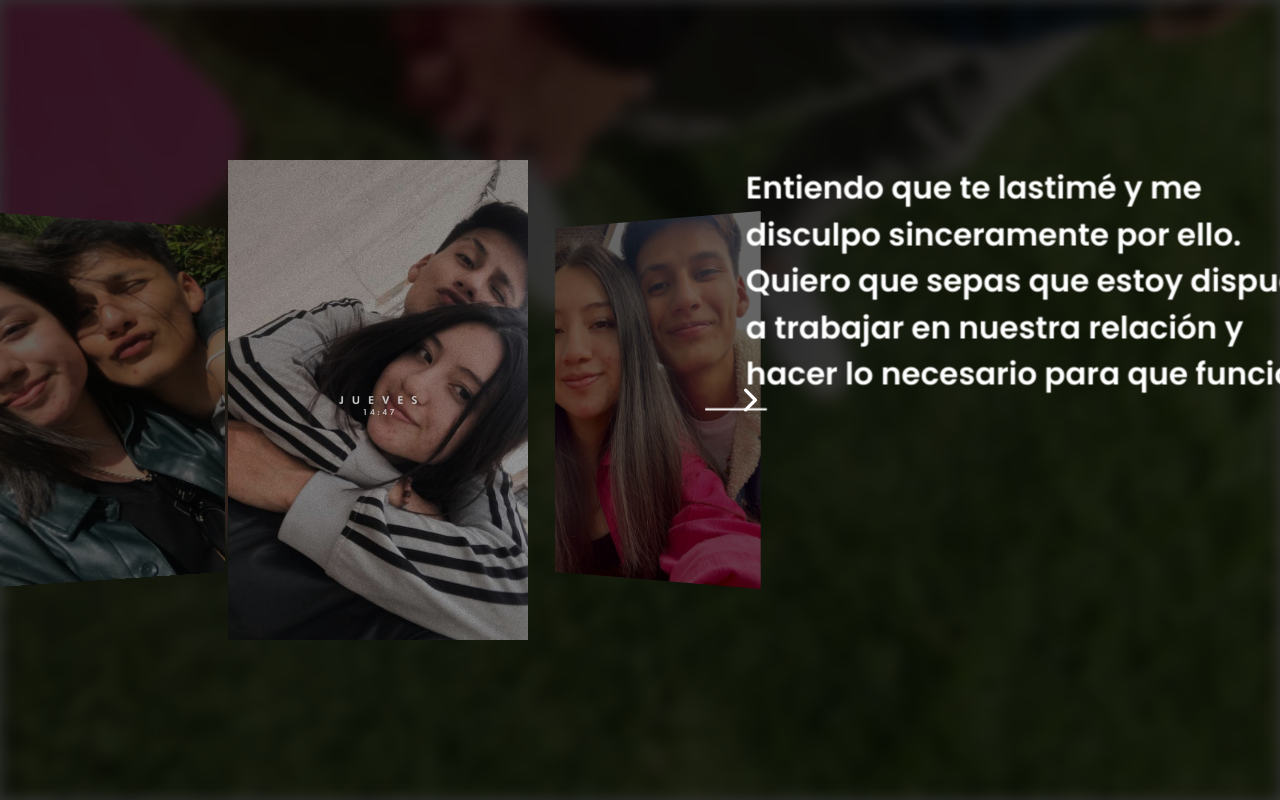
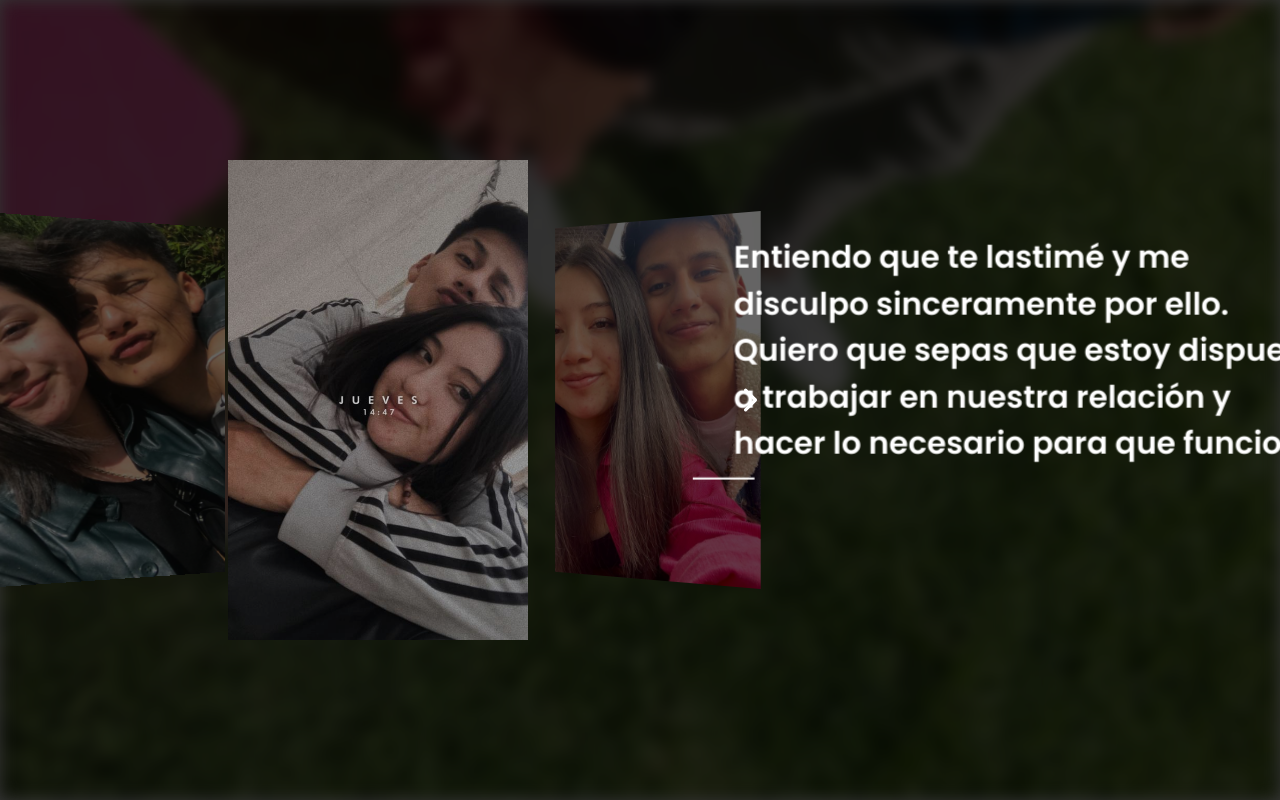
Before and after one commit to Rickychelo3300/Rickychelo3300.github.io, a plain HTML site: page index.html in a window 1280 px wide. Shown: the top 800 px of the page. Drawn offline with nearby package versions, Linux system fonts and the light colour scheme.

Commit message:
Update styles2.css

```diff
--- a/styles2.css
+++ b/styles2.css
@@ -209,8 +209,8 @@ button:focus {
 }
 
 .info {
-  margin-bottom: calc(var(--card-altura) / 2);
-  margin-left: calc(var(--card-largura) / 1.5);
+  margin-bottom: calc(var(--card-altura)/3 ); /*Acá*/
+  margin-left: calc(var(--card-largura) / 1.75);
   transform: translateZ(2rem);
   transition: transform var(--card-duracao-transicao)
     var(--card-transicao-tipo-saida);
```
